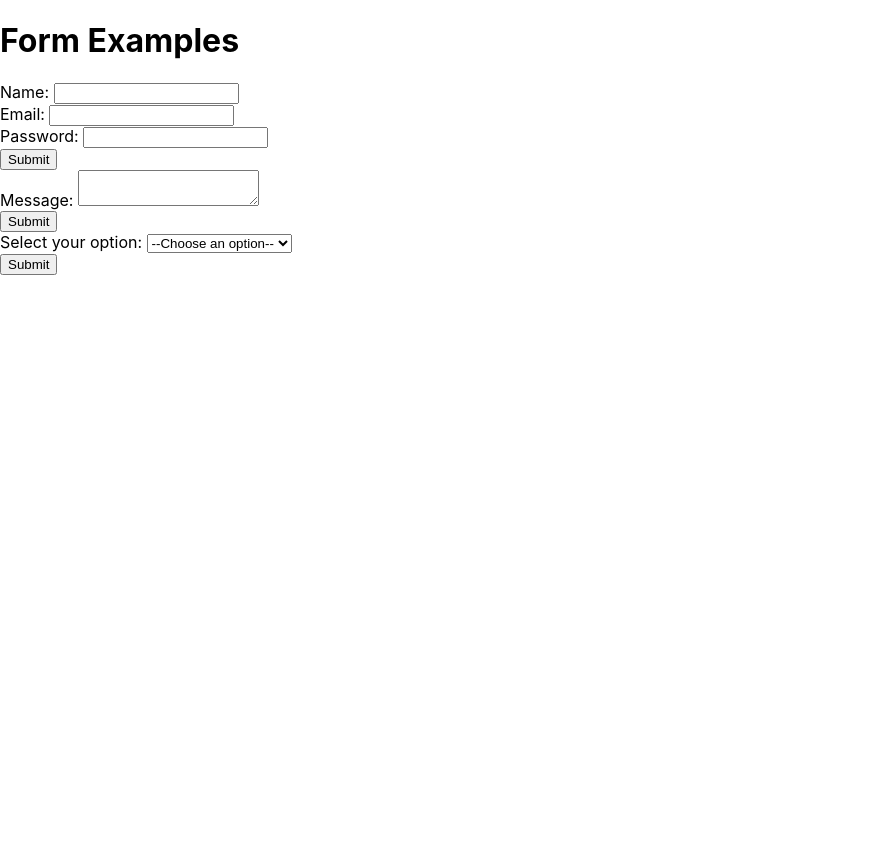
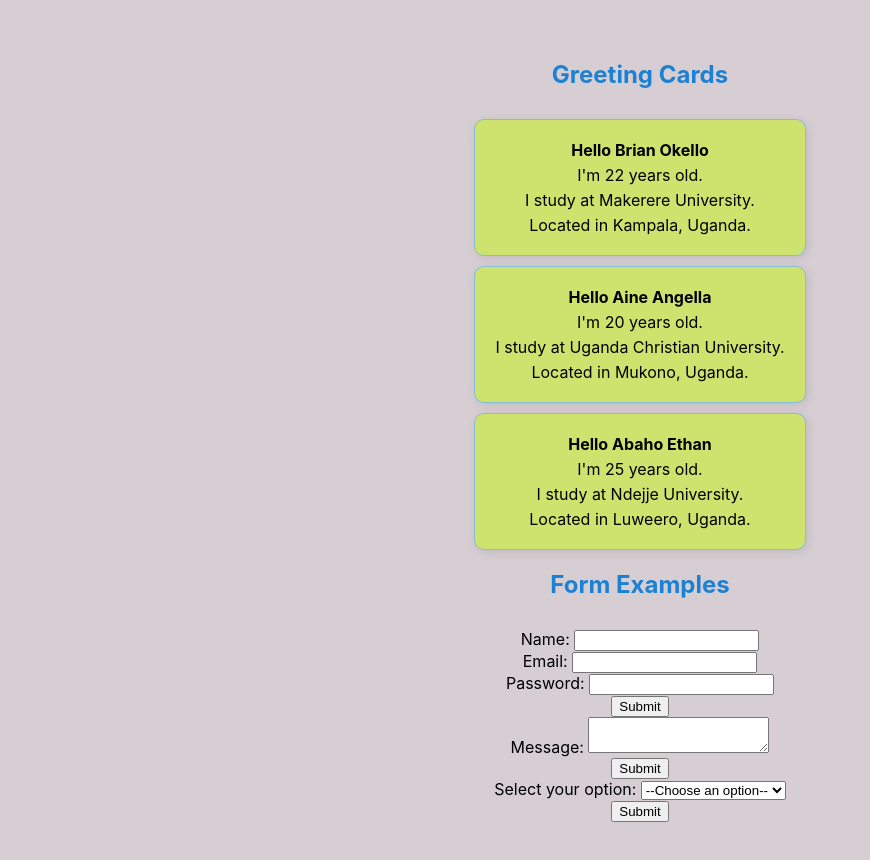
Before and after one commit to MERCY20247/React-assignment, a React (Create React App) app: page / in a window 1280 px wide. Shown: the top 860 px of the page, without its empty margins (0-870 px from the left). Before the commit the page ends 800 px from the top, so only its background shows below. Built offline with nearby package versions, Linux system fonts and the light colour scheme.

Commit message:
Form assignment

```diff
--- a/src/App.js
+++ b/src/App.js
@@ -26,22 +26,9 @@
 export default App;
 */
 
-// import './App.css';
-// import './Greet.css';
-// import Greet from './Greet';
-
-// function App() {
-//   return (
-//     <div className="App">
-//       <h1>Greeting Cards</h1>
-//       <Greet name="Brian Okello" age={22} school="Makerere University" address="Kampala, Uganda" />
-//       <Greet name="Aine Angella" age={20} school="Uganda Christian University" address="Mukono, Uganda" />
-//       <Greet name="Abaho Ethan" age={25} school="Ndejje University" address="Luweero, Uganda" />
-//     </div>
-//   );
-// }
-
-// export default App;
+import './App.css';
+import './Greet.css';
+import Greet from './Greet';
 
 import UserForm from "./UserForm";
 import TextAreaForm from "./TextAreaForm";
@@ -49,11 +36,35 @@
 
 function App() {
   return (
-    <div>
-      <h1>Form Examples</h1>
-      <UserForm />
-      <TextAreaForm />
-      <SelectForm />
+    <div className="App">
+      <section>
+        <h1>Greeting Cards</h1>
+        <Greet
+          name="Brian Okello"
+          age={22}
+          school="Makerere University"
+          address="Kampala, Uganda"
+        />
+        <Greet
+          name="Aine Angella"
+          age={20}
+          school="Uganda Christian University"
+          address="Mukono, Uganda"
+        />
+        <Greet
+          name="Abaho Ethan"
+          age={25}
+          school="Ndejje University"
+          address="Luweero, Uganda"
+        />
+      </section>
+
+      <section>
+        <h1>Form Examples</h1>
+        <UserForm />
+        <TextAreaForm />
+        <SelectForm />
+      </section>
     </div>
   );
 }
```
